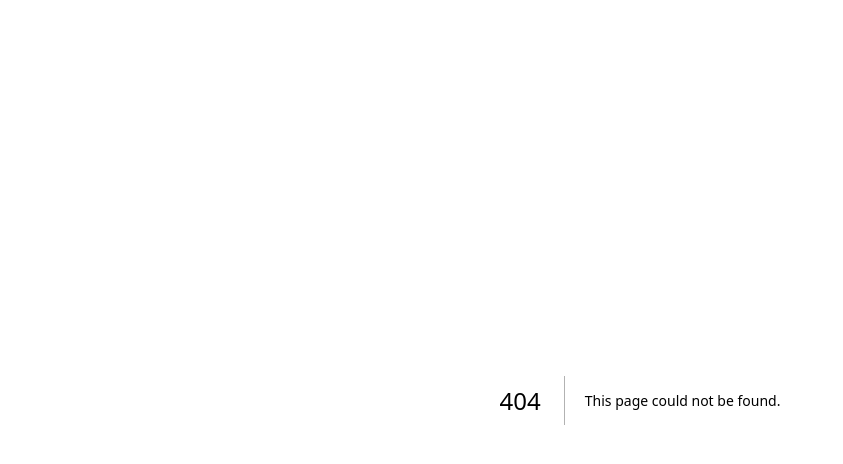
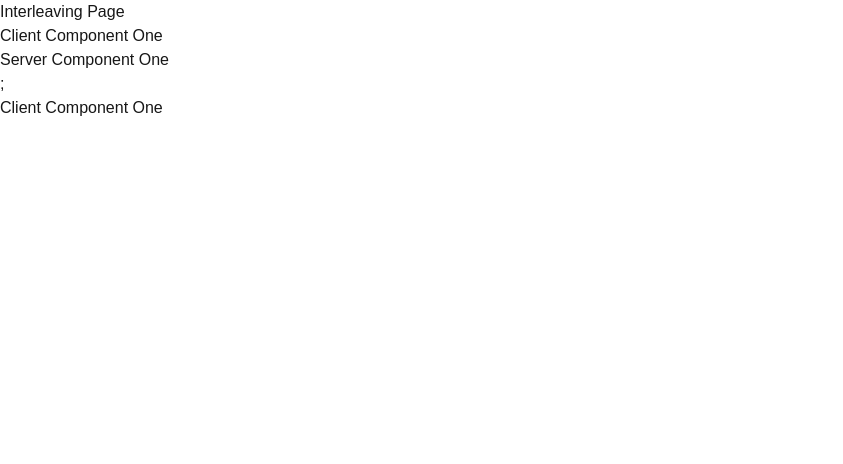
Before and after one commit to stevebiczyk/rendering-demo, a Next.js app: page /interleaving in a window 1280 px wide. Before the commit this address had no page. Shown: the top 464 px of the page, without its empty margins (0-843 px from the left). Built offline with nearby package versions, Linux system fonts and the light colour scheme.

Commit message:
Interleaving Server and Client Components

```diff
--- /dev/null
+++ b/src/app/interleaving/page.tsx
@@ -0,0 +1,13 @@
+import { ClientComponentOne } from "../../components/client-component-one";
+import { ServerComponentOne } from "@/components/server-component-one";
+
+export default function InterleavingPage() {
+  return (
+    <>
+      <h1>Interleaving Page</h1>
+      <ClientComponentOne>
+        <ServerComponentOne />
+      </ClientComponentOne>
+    </>
+  );
+}
--- /dev/null
+++ b/src/components/client-component-one.tsx
@@ -0,0 +1,18 @@
+"use client";
+
+import { useState } from "react";
+
+export const ClientComponentOne = ({
+  children,
+}: {
+  children: React.ReactNode;
+}) => {
+  const [name, setName] = useState("Batman");
+
+  return (
+    <>
+      <h2>Client Component One</h2>
+      {children}
+    </>
+  );
+};
--- /dev/null
+++ b/src/components/client-component-two.tsx
@@ -0,0 +1,9 @@
+"use client";
+
+import { useState } from "react";
+
+export const ClientComponentTwo = () => {
+  const [name, setName] = useState("Batman");
+
+  return <h2>Client Component Two</h2>;
+};
--- /dev/null
+++ b/src/components/server-component-one.tsx
@@ -0,0 +1,13 @@
+import fs from "fs";
+import { ClientComponentOne } from "./client-component-one";
+
+export const ServerComponentOne = () => {
+  fs.readFileSync("src/components/server-component-one.tsx", "utf8");
+
+  return (
+    <>
+      <h1>Server Component One</h1>;
+      <ClientComponentOne />
+    </>
+  );
+};
--- /dev/null
+++ b/src/components/server-component-two.tsx
@@ -0,0 +1,7 @@
+import fs from "fs";
+
+export const ServerComponentTwo = () => {
+  fs.readFileSync("src/components/server-component-two.tsx", "utf8");
+
+  return <h1>Server Component Two</h1>;
+};
```
